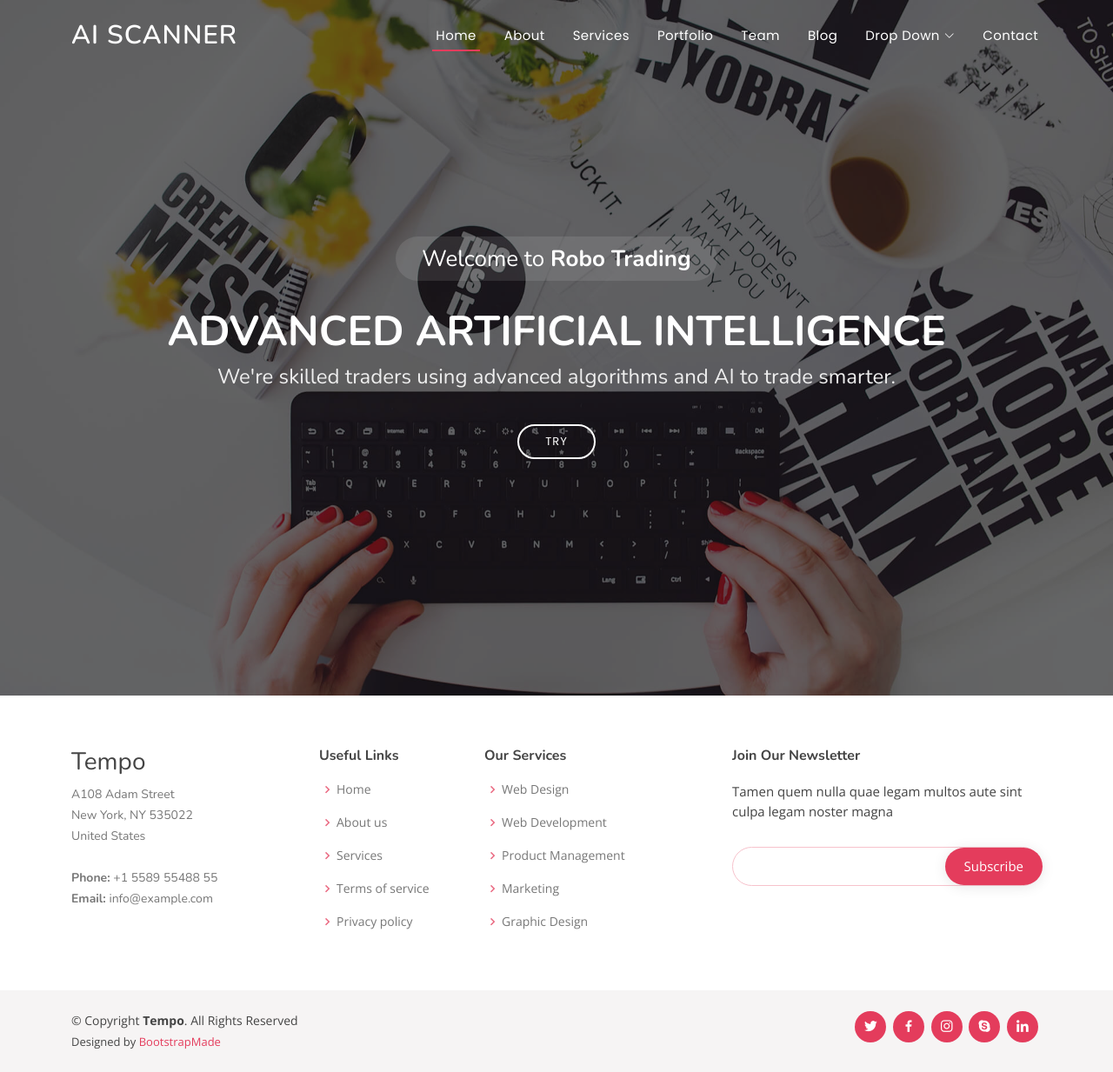
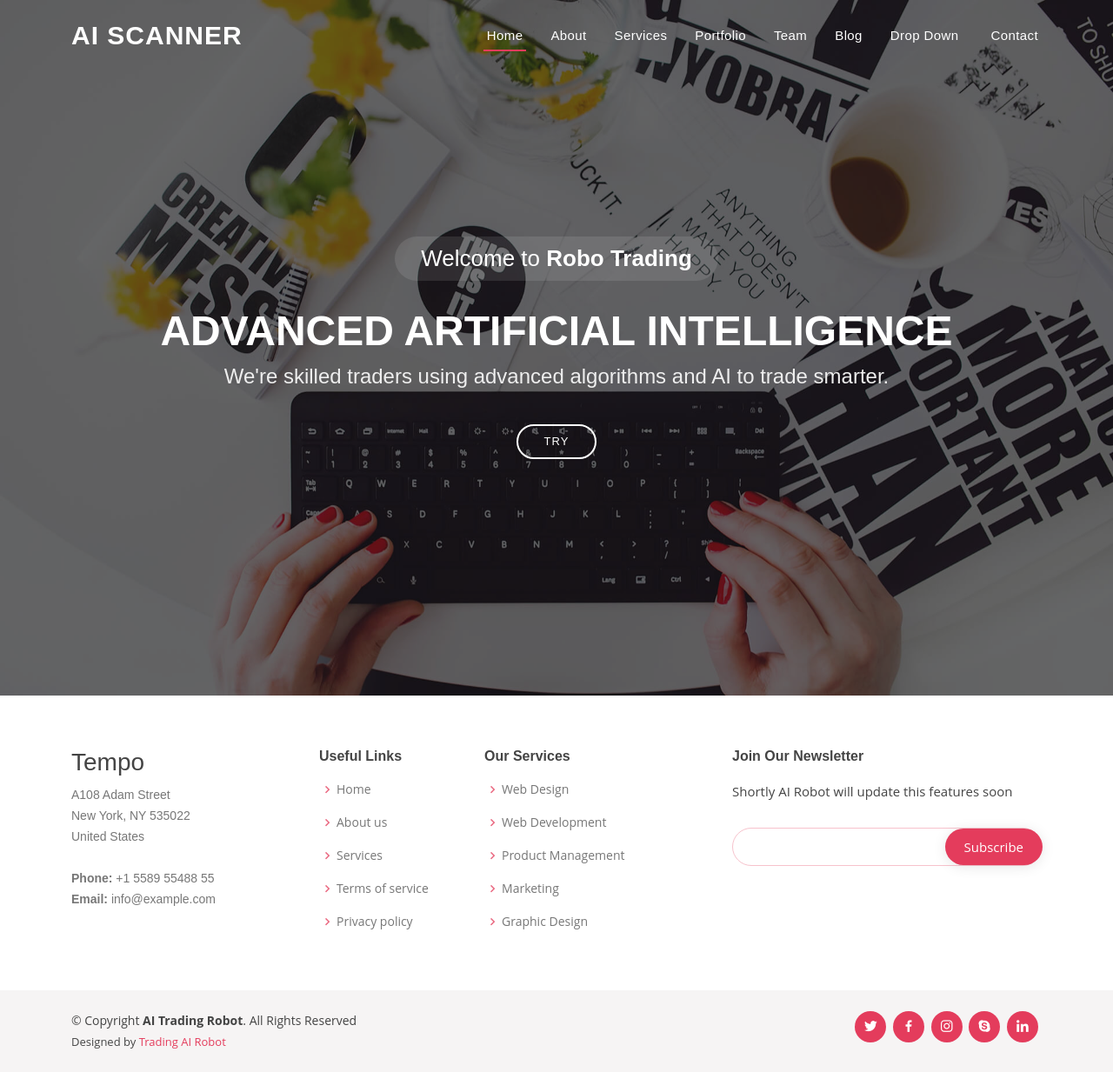
Before and after one commit to rajyaguru101/stock_scanner, a Django app: page / in a window 1280 px wide. Shown: the whole page at 87% size. Run offline with Django 4.2, Linux system fonts and the light colour scheme; some libraries are stand-ins or nearby versions.

Commit message:
theme updated
theme updated

```diff
--- a/StockScanner/StockScanner/settings.py
+++ b/StockScanner/StockScanner/settings.py
@@ -46,6 +46,7 @@ INSTALLED_APPS = [
     'rest_framework',
     'stock_scanner_app.templatetags',
     'AI_Scanner_ML',
+
 
 
 ]
@@ -135,7 +136,10 @@ USE_TZ = True
 # Static files (CSS, JavaScript, Images)
 # https://docs.djangoproject.com/en/4.1/howto/static-files/
 
-STATIC_URL = 'static/'
+STATIC_URL = '/static/'
+STATICFILES_DIRS = [
+    os.path.join(BASE_DIR, 'static')
+]
 
 # Default primary key field type
 # https://docs.djangoproject.com/en/4.1/ref/settings/#default-auto-field
--- a/StockScanner/stock_scanner_app/urls.py
+++ b/StockScanner/stock_scanner_app/urls.py
@@ -3,5 +3,4 @@ from . import views
 
 urlpatterns = [
     path('', views.index, name='index'),
- #   path('candlestick_chart/', views.index, name='index'),
 ]
--- a/StockScanner/templates/base.html
+++ b/StockScanner/templates/base.html
@@ -10,23 +10,25 @@
     <meta content="" name="description">
     <meta content="" name="keywords">
 
-    <!-- Favicons -->
-    <link href="static/assets/img/favicon.png" rel="icon">
-    <link href="static/assets/img/apple-touch-icon.png" rel="apple-touch-icon">
+    <!-- Vendor JS Files -->
+    <script src="{% static 'assets/vendor/bootstrap/js/bootstrap.bundle.min.js' %}"></script>
+    <script src="{% static 'assets/vendor/glightbox/js/glightbox.min.js' %}"></script>
+    <script src="{% static 'assets/vendor/isotope-layout/isotope.pkgd.min.js' %}"></script>
+    <script src="{% static 'assets/vendor/swiper/swiper-bundle.min.js' %}"></script>
+    <script src="{% static 'assets/vendor/php-email-form/validate.js' %}"></script>
 
-    <!-- Google Fonts -->
-    <link href="https://fonts.googleapis.com/css?family=Open+Sans:300,300i,400,400i,600,600i,700,700i|Nunito:300,300i,400,400i,600,600i,700,700i|Poppins:300,300i,400,400i,500,500i,600,600i,700,700i" rel="stylesheet">
+    <!-- Template Main JS File -->
+    <script src="{% static 'assets/js/main.js' %}"></script>
 
     <!-- Vendor CSS Files -->
-    <link href="static/assets/vendor/bootstrap/css/bootstrap.min.css" rel="stylesheet">
-    <link href="static/assets/vendor/bootstrap-icons/bootstrap-icons.css" rel="stylesheet">
-    <link href="static/assets/vendor/boxicons/css/boxicons.min.css" rel="stylesheet">
-    <link href="static/assets/vendor/glightbox/css/glightbox.min.css" rel="stylesheet">
-    <link href="static/assets/vendor/remixicon/remixicon.css" rel="stylesheet">
-    <link href="static/assets/vendor/swiper/swiper-bundle.min.css" rel="stylesheet">
+    <link href="{% static 'assets/vendor/bootstrap/css/bootstrap.min.css' %}" rel="stylesheet">
+    <link href="{% static 'assets/vendor/glightbox/css/glightbox.min.css' %}" rel="stylesheet">
+    <link href="{% static 'assets/vendor/boxicons/css/boxicons.min.css' %}" rel="stylesheet">
+    <link href="{% static 'assets/vendor/remixicon/remixicon.css' %}" rel="stylesheet">
+    <link href="{% static 'assets/vendor/swiper/swiper-bundle.min.css' %}" rel="stylesheet">
 
     <!-- Template Main CSS File -->
-    <link href="static/assets/css/style.css" rel="stylesheet">
+    <link href="{% static 'assets/css/style.css' %}" rel="stylesheet">
 
 </head>
 
@@ -69,7 +71,7 @@
             <h3>Welcome to <strong>Robo Trading</strong></h3>
             <h1>advanced artificial intelligence</h1>
             <h2>We're skilled traders using advanced algorithms and AI to trade smarter.</h2>
-            <a href="http://127.0.0.1:8000/scanner/" class="btn-get-started scrollto">Try</a>
+            <a href="" class="btn-get-started scrollto">Try</a>
         </div>
     </section><!-- End Hero -->
 
@@ -121,7 +123,7 @@
 
                     <div class="col-lg-4 col-md-6 footer-newsletter">
                         <h4>Join Our Newsletter</h4>
-                        <p>Tamen quem nulla quae legam multos aute sint culpa legam noster magna</p>
+                        <p>Shortly AI Robot will update this features soon</p>
                         <form action="" method="post">
                             <input type="email" name="email"><input type="submit" value="Subscribe">
                         </form>
@@ -135,10 +137,10 @@
 
             <div class="me-md-auto text-center text-md-start">
                 <div class="copyright">
-                    &copy; Copyright <strong><span>Tempo</span></strong>. All Rights Reserved
+                    &copy; Copyright <strong><span>AI Trading Robot</span></strong>. All Rights Reserved
                 </div>
                 <div class="credits">
-                    Designed by <a href="https://bootstrapmade.com/">BootstrapMade</a>
+                    Designed by <a href="http://127.0.0.1:8000/scanner/">Trading AI Robot</a>
                 </div>
             </div>
             <div class="social-links text-center text-md-right pt-3 pt-md-0">
```
